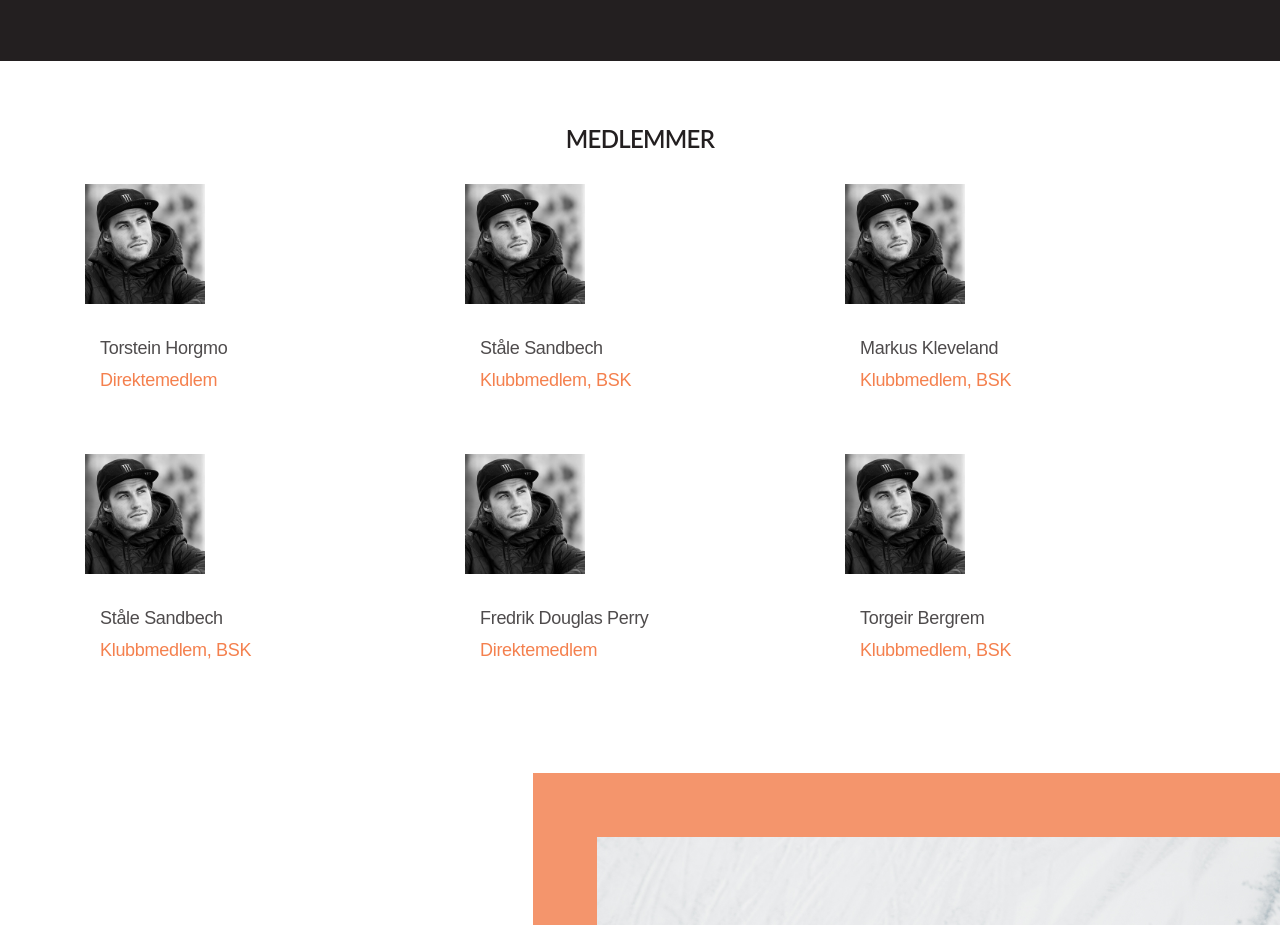
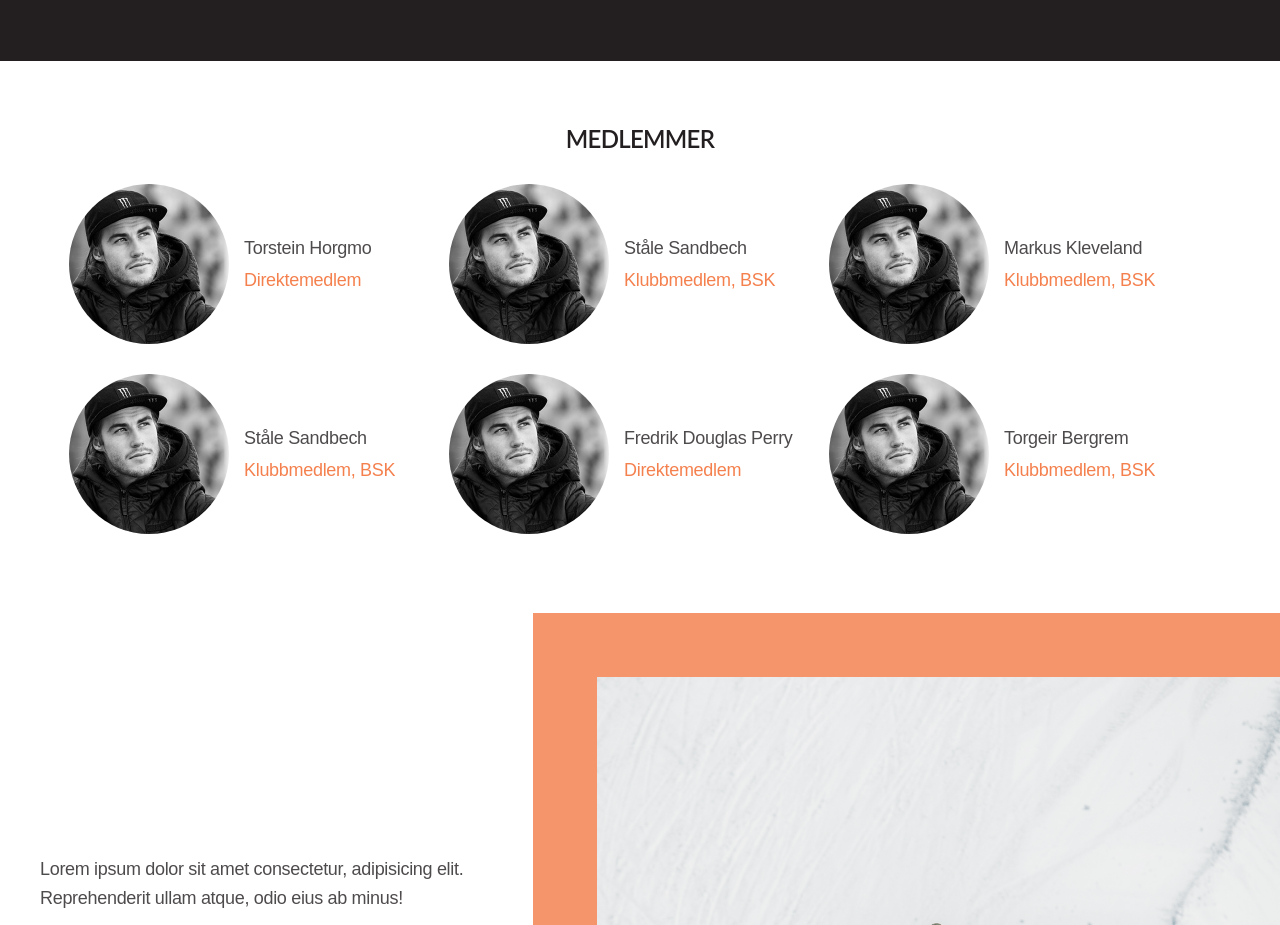
Before and after one commit to hjbrandt/sf-prototype, a plain HTML site: page index.html in a window 1280 px wide. Shown: the part 3026-3951 px from the top of the page. Drawn offline with nearby package versions, Linux system fonts and the light colour scheme.

Commit message:
index style fix

```diff
--- a/css/index-style.css
+++ b/css/index-style.css
@@ -303,7 +303,6 @@ p {
 /* END BENEFIT SECTION */
 
 /* START MEMBER SECTION */
-<<<<<<< HEAD
 .members-container {
   background: #fff;
 }
@@ -317,39 +316,21 @@ p {
 
 .member {
   margin: 15px 0;
-<<<<<<< HEAD
   padding-left: 0;
   padding-right: 0;
-=======
->>>>>>> origin/master
   display: flex;
   justify-content: center;
   align-items: center;
 }
 
 .member-image {
-<<<<<<< HEAD
   width: 10rem;
-=======
-  margin: 0 15px;
-  width: 120px;
-  height: 120px;
->>>>>>> origin/master
   border-radius: 50%;
 }
 
 .member-text {
-<<<<<<< HEAD
   min-width: 12rem;
   margin: 0 15px;
-=======
-  width: 240px;
-  margin: 0 15px;
-  height: 120px;
-  display: flex;
-  flex-direction: column;
-  justify-content: center;
->>>>>>> origin/master
 }
 
 .member-text p {
```
